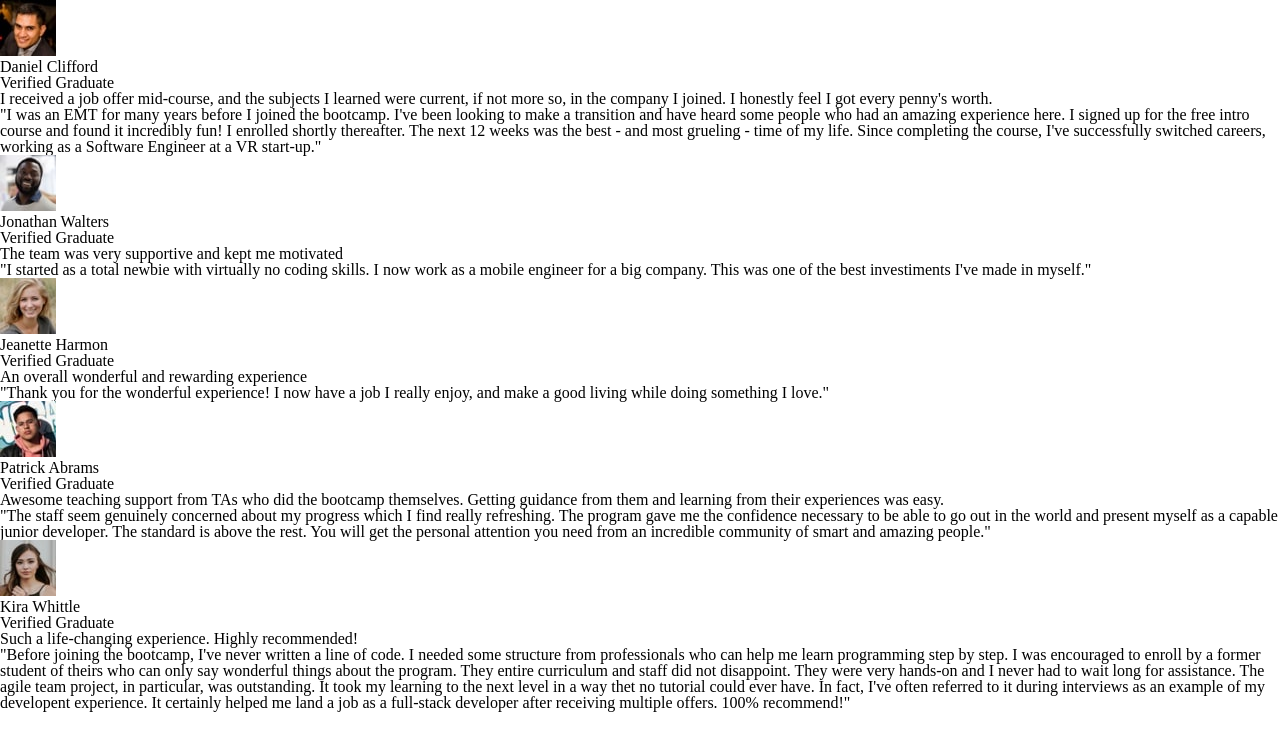
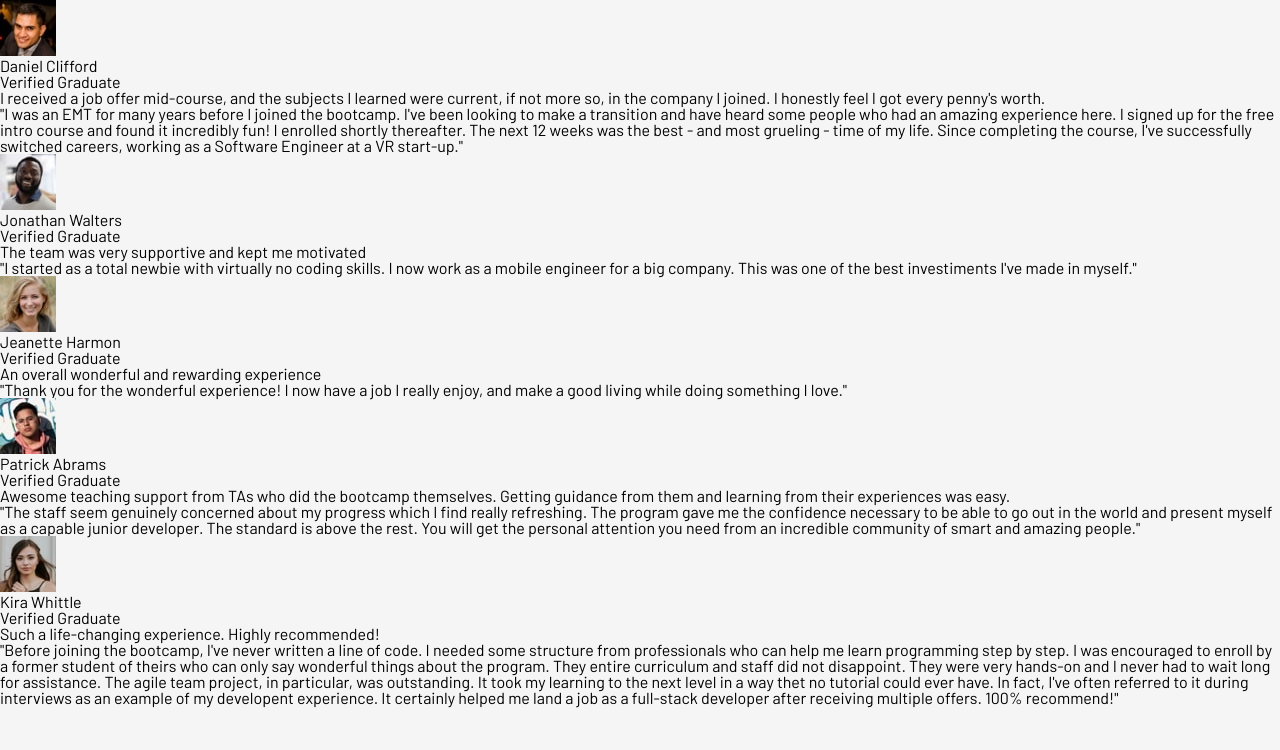
Before and after one commit to Carlos-Eduardo-S/Projeto-Grade-de-Depoimento, a plain HTML site: page index.html in a window 1280 px wide. Drawn offline with Linux system fonts and the light colour scheme.

Commit message:
Pequena alteração na herança
Pequena alteração na herança das tags

```diff
--- a/Design/mobile.css
+++ b/Design/mobile.css
@@ -1,2 +1,8 @@
 /* Importações */
 @import url(/Design/variaveis.css);
+
+/* Estilização do Mobile */
+body {
+    background-color: var(--back-white);
+    font-family: var(--barlow);
+}
--- a/Design/variaveis.css
+++ b/Design/variaveis.css
@@ -6,6 +6,7 @@
     /* Cores */
     --black: #121212;
     --dark-blue: #19202D;
+    --back-white: #F6F5F6;
     --white: #FFFFFF;
     --grey-100: #E7EAEE;
     --grey-200: #CFCFCF;
--- a/index.html
+++ b/index.html
@@ -20,11 +20,12 @@
                     <p>Verified Graduate</p>
                 </div>
             </div>
+            <div class="depoimento__informacoes">
+                <h2 class="informacoes__destaque">I received a job offer mid-course, and the subjects I learned were current, if not more so, in the company I joined. I honestly feel I got every penny's worth.</h2>
+                <p class="informacoes__texto">"I was an EMT for many years before I joined the bootcamp. I've been looking to make a transition and have heard some people who had an amazing experience here. I signed up for the free intro course and found it incredibly fun! I enrolled shortly thereafter. The next 12 weeks was the best - and most grueling - time of my life. Since completing the course, I've successfully switched careers, working as a Software Engineer at a VR start-up."</p>
+            </div>
         </div>
-        <div class="depoimento__informacoes">
-            <h2 class="informacoes__destaque">I received a job offer mid-course, and the subjects I learned were current, if not more so, in the company I joined. I honestly feel I got every penny's worth.</h2>
-            <p class="informacoes__texto">"I was an EMT for many years before I joined the bootcamp. I've been looking to make a transition and have heard some people who had an amazing experience here. I signed up for the free intro course and found it incredibly fun! I enrolled shortly thereafter. The next 12 weeks was the best - and most grueling - time of my life. Since completing the course, I've successfully switched careers, working as a Software Engineer at a VR start-up."</p>
-        </div>
+
         <!-- Depoimento do Jonathan -->
         <div class="depoimento__jonathan">
             <div class="jonathan__informacoes">
@@ -34,11 +35,11 @@
                     <p>Verified Graduate</p>
                 </div>
             </div>
-        </div>
             <div class="depoimento__informacoes">
                 <h2 class="informacoes__destaque">The team was very supportive and kept me motivated</h2>
                 <p class="informacoes__texto">"I started as a total newbie with virtually no coding skills. I now work as a mobile engineer for a big company. This was one of the best investiments I've made in myself."</p>
             </div>
+        </div>
 
         <!-- Depoimento da Jeanette -->
         <div class="depoimento__jeanette">
@@ -49,11 +50,11 @@
                     <p>Verified Graduate</p>
                 </div>
             </div>
-        </div>
             <div class="depoimento__informacoes">
                 <h2 class="informacoes__destaque">An overall wonderful and rewarding experience</h2>
                 <p class="informacoes__texto">"Thank you for the wonderful experience! I now have a job I really enjoy, and make a good living while doing something I love."</p>
             </div>
+        </div>
 
         <!-- Depoimento Patrick -->
         <div class="depoimento__patrick">
@@ -64,11 +65,11 @@
                     <p>Verified Graduate</p>
                 </div>
             </div>
-        </div>
             <div class="depoimento__informacoes">
                 <h2 class="informacoes__destaque">Awesome teaching support from TAs who did the bootcamp themselves. Getting guidance from them and learning from their experiences was easy.</h2>
                 <p class="informacoes__texto">"The staff seem genuinely concerned about my progress which I find really refreshing. The program gave me the confidence necessary to be able to go out in the world and present myself as a capable junior developer. The standard is above the rest. You will get the personal attention you need from an incredible community of smart and amazing people."</p>
             </div>
+        </div>
 
         <!-- Depoimento da Kira -->
         <div class="depoimento__kira">
@@ -79,11 +80,11 @@
                     <p>Verified Graduate</p>
                 </div>
             </div>
-        </div>
         <div class="depoimento__informacoes">
                 <h2 class="informacoes__destaque">Such a life-changing experience. Highly recommended!</h2>
                 <p class="informacoes__texto">"Before joining the bootcamp, I've never written a line of code. I needed some structure from professionals who can help me learn programming step by step. I was encouraged to enroll by a former student of theirs who can only say wonderful things about the program. They entire curriculum and staff did not disappoint. They were very hands-on and I never had to wait long for assistance. The agile team project, in particular, was outstanding. It took my learning to the next level in a way thet no tutorial could ever have. In fact, I've often referred to it during interviews as an example of my developent experience. It certainly helped me land a job as a full-stack developer after receiving multiple offers. 100% recommend!"</p>
         </div>
+    </div>
     </main>
 </body>
 </html>
```
